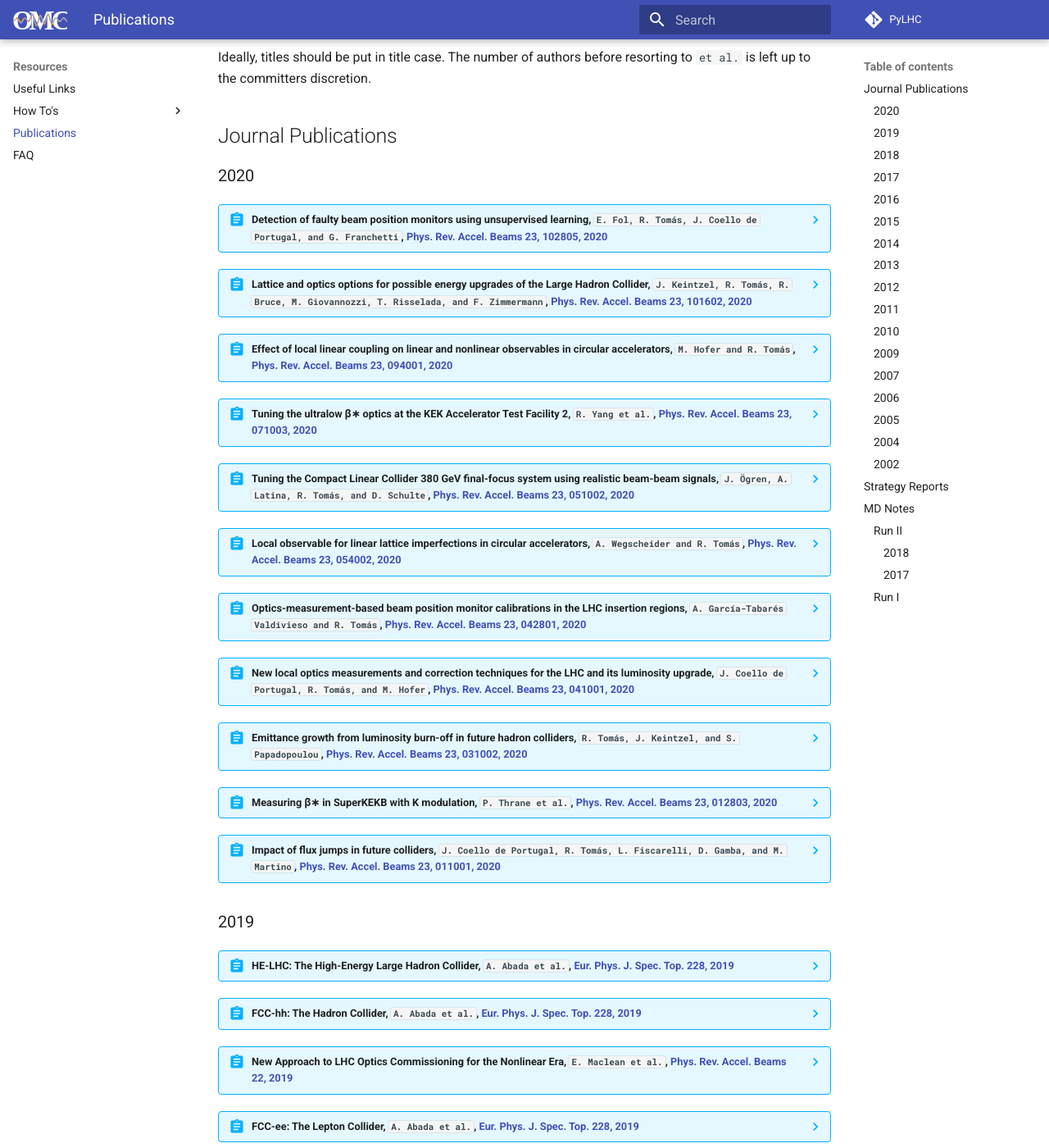
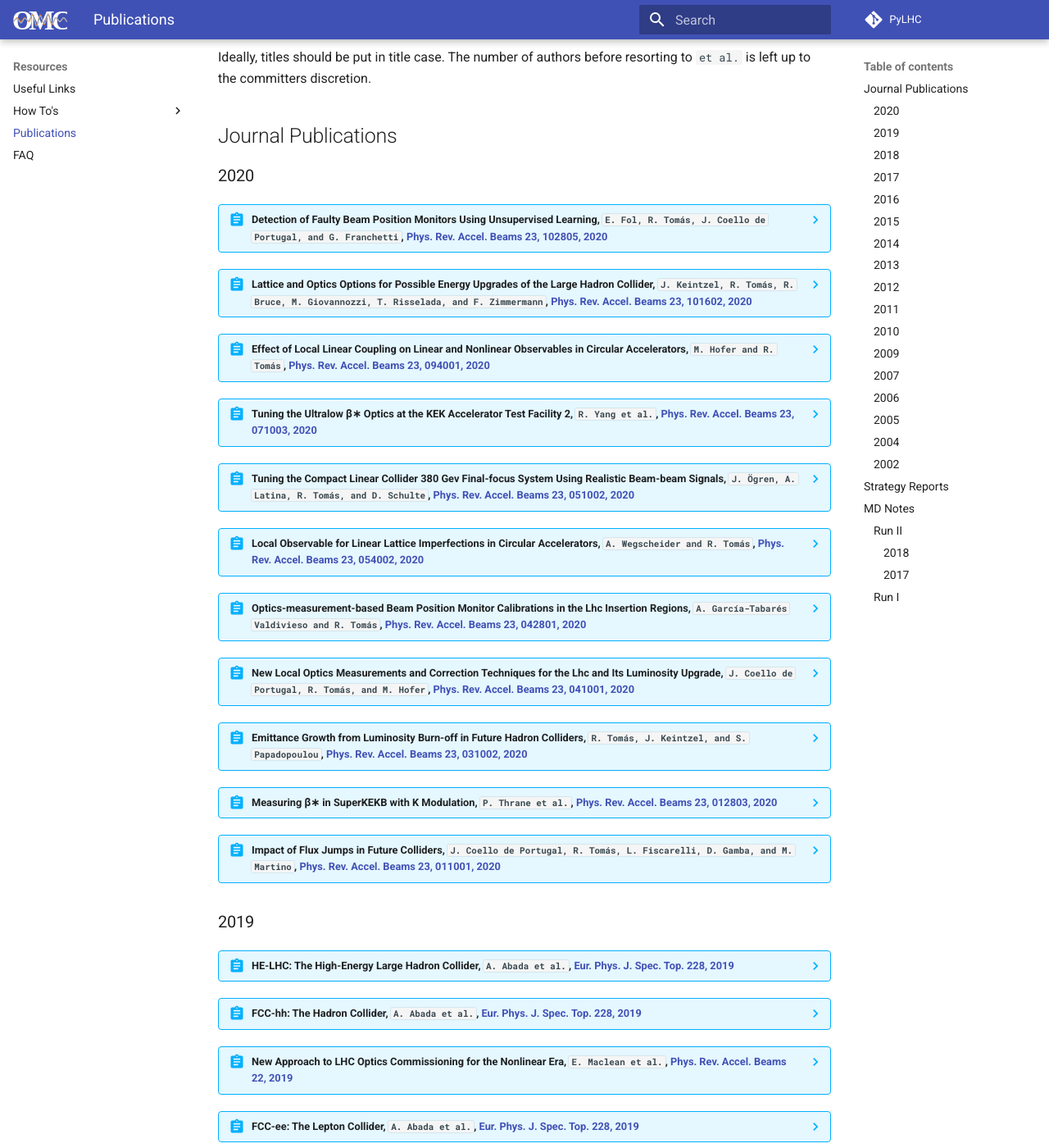
Before and after one commit to pylhc/pylhc.github.io, an MkDocs documentation site: the page built from docs/resources/publications.md, in a window 1280 px wide and 1400 px high, scrolled down 367 px. Shown: the whole window at 82% size. Built offline with MkDocs 1.6.1 and Material for MkDocs 9.7.7, drawn with Linux system fonts in a browser that asks for light colours.

Commit message:
fix 2020 titles

````diff
--- a/docs/resources/publications.md
+++ b/docs/resources/publications.md
@@ -19,7 +19,7 @@ The number of authors before resorting to `et al.` is left up to the committers
 
 ### 2020
 
-??? abstract "Detection of faulty beam position monitors using unsupervised learning, `E. Fol, R. Tomás, J. Coello de Portugal, and G. Franchetti`, [Phys. Rev. Accel. Beams 23, 102805, 2020](https://journals.aps.org/prab/abstract/10.1103/PhysRevAccelBeams.23.102805){target=_blank}"
+??? abstract "Detection of Faulty Beam Position Monitors Using Unsupervised Learning, `E. Fol, R. Tomás, J. Coello de Portugal, and G. Franchetti`, [Phys. Rev. Accel. Beams 23, 102805, 2020](https://journals.aps.org/prab/abstract/10.1103/PhysRevAccelBeams.23.102805){target=_blank}"
     ```
     @article{PhysRevAccelBeams.23.102805,
       title = {Detection of faulty beam position monitors using unsupervised learning},
@@ -37,7 +37,7 @@ The number of authors before resorting to `et al.` is left up to the committers
     }
     ```
 
-??? abstract "Lattice and optics options for possible energy upgrades of the Large Hadron Collider, `J. Keintzel, R. Tomás, R. Bruce, M. Giovannozzi, T. Risselada, and F. Zimmermann`, [Phys. Rev. Accel. Beams 23, 101602, 2020](https://journals.aps.org/prab/abstract/10.1103/PhysRevAccelBeams.23.101602){target=_blank}"
+??? abstract "Lattice and Optics Options for Possible Energy Upgrades of the Large Hadron Collider, `J. Keintzel, R. Tomás, R. Bruce, M. Giovannozzi, T. Risselada, and F. Zimmermann`, [Phys. Rev. Accel. Beams 23, 101602, 2020](https://journals.aps.org/prab/abstract/10.1103/PhysRevAccelBeams.23.101602){target=_blank}"
     ```
     @article{PhysRevAccelBeams.23.101602,
       title = {Lattice and Optics Options for Possible Energy Upgrades of the Large Hadron Collider},
@@ -55,7 +55,7 @@ The number of authors before resorting to `et al.` is left up to the committers
     }
     ```
 
-??? abstract "Effect of local linear coupling on linear and nonlinear observables in circular accelerators, `M. Hofer and R. Tomás`, [Phys. Rev. Accel. Beams 23, 094001, 2020](https://journals.aps.org/prab/abstract/10.1103/PhysRevAccelBeams.23.094001){target=_blank}"
+??? abstract "Effect of Local Linear Coupling on Linear and Nonlinear Observables in Circular Accelerators, `M. Hofer and R. Tomás`, [Phys. Rev. Accel. Beams 23, 094001, 2020](https://journals.aps.org/prab/abstract/10.1103/PhysRevAccelBeams.23.094001){target=_blank}"
     ```
     @article{PhysRevAccelBeams.23.094001,
       title = {Effect of Local Linear Coupling on Linear and Nonlinear Observables in Circular Accelerators},
@@ -73,7 +73,7 @@ The number of authors before resorting to `et al.` is left up to the committers
     }
     ```
 
-??? abstract "Tuning the ultralow β∗ optics at the KEK Accelerator Test Facility 2, `R. Yang et al.`, [Phys. Rev. Accel. Beams 23, 071003, 2020](https://journals.aps.org/prab/abstract/10.1103/PhysRevAccelBeams.23.071003){target=_blank}"
+??? abstract "Tuning the Ultralow β∗ Optics at the KEK Accelerator Test Facility 2, `R. Yang et al.`, [Phys. Rev. Accel. Beams 23, 071003, 2020](https://journals.aps.org/prab/abstract/10.1103/PhysRevAccelBeams.23.071003){target=_blank}"
     ```
     @article{PhysRevAccelBeams.23.071003,
       title = {Tuning the Ultralow ${\ensuremath{\beta}}^{*}$ Optics at the Kek Accelerator Test Facility 2},
@@ -91,7 +91,7 @@ The number of authors before resorting to `et al.` is left up to the committers
     }
     ```
 
-??? abstract "Tuning the Compact Linear Collider 380 GeV final-focus system using realistic beam-beam signals, `J. Ögren, A. Latina, R. Tomás, and D. Schulte`, [Phys. Rev. Accel. Beams 23, 051002, 2020](https://journals.aps.org/prab/abstract/10.1103/PhysRevAccelBeams.23.051002){target=_blank}"
+??? abstract "Tuning the Compact Linear Collider 380 Gev Final-focus System Using Realistic Beam-beam Signals, `J. Ögren, A. Latina, R. Tomás, and D. Schulte`, [Phys. Rev. Accel. Beams 23, 051002, 2020](https://journals.aps.org/prab/abstract/10.1103/PhysRevAccelBeams.23.051002){target=_blank}"
     ```
     @article{PhysRevAccelBeams.23.051002,
       title = {Tuning the Compact Linear Collider 380 Gev Final-focus System Using Realistic Beam-beam Signals},
@@ -109,7 +109,7 @@ The number of authors before resorting to `et al.` is left up to the committers
     }
     ```
 
-??? abstract "Local observable for linear lattice imperfections in circular accelerators, `A. Wegscheider and R. Tomás`, [Phys. Rev. Accel. Beams 23, 054002, 2020](https://journals.aps.org/prab/abstract/10.1103/PhysRevAccelBeams.23.054002){target=_blank}"
+??? abstract "Local Observable for Linear Lattice Imperfections in Circular Accelerators, `A. Wegscheider and R. Tomás`, [Phys. Rev. Accel. Beams 23, 054002, 2020](https://journals.aps.org/prab/abstract/10.1103/PhysRevAccelBeams.23.054002){target=_blank}"
     ```
     @article{PhysRevAccelBeams.23.054002,
       title = {Local Observable for Linear Lattice Imperfections in Circular Accelerators},
@@ -127,7 +127,7 @@ The number of authors before resorting to `et al.` is left up to the committers
     }
     ```
 
-??? abstract "Optics-measurement-based beam position monitor calibrations in the LHC insertion regions, `A. García-Tabarés Valdivieso and R. Tomás`, [Phys. Rev. Accel. Beams 23, 042801, 2020](https://journals.aps.org/prab/abstract/10.1103/PhysRevAccelBeams.23.042801){target=_blank}"
+??? abstract "Optics-measurement-based Beam Position Monitor Calibrations in the Lhc Insertion Regions, `A. García-Tabarés Valdivieso and R. Tomás`, [Phys. Rev. Accel. Beams 23, 042801, 2020](https://journals.aps.org/prab/abstract/10.1103/PhysRevAccelBeams.23.042801){target=_blank}"
     ```
     @article{PhysRevAccelBeams.23.042801,
       title = {Optics-measurement-based Beam Position Monitor Calibrations in the LHC Insertion Regions},
@@ -145,7 +145,7 @@ The number of authors before resorting to `et al.` is left up to the committers
     }
     ```
 
-??? abstract "New local optics measurements and correction techniques for the LHC and its luminosity upgrade, `J. Coello de Portugal, R. Tomás, and M. Hofer`, [Phys. Rev. Accel. Beams 23, 041001, 2020](https://journals.aps.org/prab/abstract/10.1103/PhysRevAccelBeams.23.041001){target=_blank}"
+??? abstract "New Local Optics Measurements and Correction Techniques for the Lhc and Its Luminosity Upgrade, `J. Coello de Portugal, R. Tomás, and M. Hofer`, [Phys. Rev. Accel. Beams 23, 041001, 2020](https://journals.aps.org/prab/abstract/10.1103/PhysRevAccelBeams.23.041001){target=_blank}"
     ```
     @article{PhysRevAccelBeams.23.041001,
       title = {New Local Optics Measurements and Correction Techniques for the LHC and Its Luminosity Upgrade},
@@ -163,7 +163,7 @@ The number of authors before resorting to `et al.` is left up to the committers
     }
     ```
 
-??? abstract "Emittance growth from luminosity burn-off in future hadron colliders, `R. Tomás, J. Keintzel, and S. Papadopoulou`, [Phys. Rev. Accel. Beams 23, 031002, 2020](https://journals.aps.org/prab/abstract/10.1103/PhysRevAccelBeams.23.031002){target=_blank}"
+??? abstract "Emittance Growth from Luminosity Burn-off in Future Hadron Colliders, `R. Tomás, J. Keintzel, and S. Papadopoulou`, [Phys. Rev. Accel. Beams 23, 031002, 2020](https://journals.aps.org/prab/abstract/10.1103/PhysRevAccelBeams.23.031002){target=_blank}"
     ```
     @article{PhysRevAccelBeams.23.031002,
       title = {Emittance Growth from Luminosity Burn-off in Future Hadron Colliders},
@@ -181,7 +181,7 @@ The number of authors before resorting to `et al.` is left up to the committers
     }
     ```
 
-??? abstract "Measuring β∗ in SuperKEKB with K modulation, `P. Thrane et al.`, [Phys. Rev. Accel. Beams 23, 012803, 2020](https://journals.aps.org/prab/abstract/10.1103/PhysRevAccelBeams.23.012803){target=_blank}"
+??? abstract "Measuring β∗ in SuperKEKB with K Modulation, `P. Thrane et al.`, [Phys. Rev. Accel. Beams 23, 012803, 2020](https://journals.aps.org/prab/abstract/10.1103/PhysRevAccelBeams.23.012803){target=_blank}"
     ```
     @article{PhysRevAccelBeams.23.012803,
       title = {Measuring ${\ensuremath{\beta}}^{*}$ in Superkekb with $k$ Modulation},
@@ -199,7 +199,7 @@ The number of authors before resorting to `et al.` is left up to the committers
     }
     ```
 
-??? abstract "Impact of flux jumps in future colliders, `J. Coello de Portugal, R. Tomás, L. Fiscarelli, D. Gamba, and M. Martino`, [Phys. Rev. Accel. Beams 23, 011001, 2020](https://journals.aps.org/prab/abstract/10.1103/PhysRevAccelBeams.23.011001){target=_blank}"
+??? abstract "Impact of Flux Jumps in Future Colliders, `J. Coello de Portugal, R. Tomás, L. Fiscarelli, D. Gamba, and M. Martino`, [Phys. Rev. Accel. Beams 23, 011001, 2020](https://journals.aps.org/prab/abstract/10.1103/PhysRevAccelBeams.23.011001){target=_blank}"
     ```
     @article{PhysRevAccelBeams.23.011001,
       title = {Impact of Flux Jumps in Future Colliders},
````
